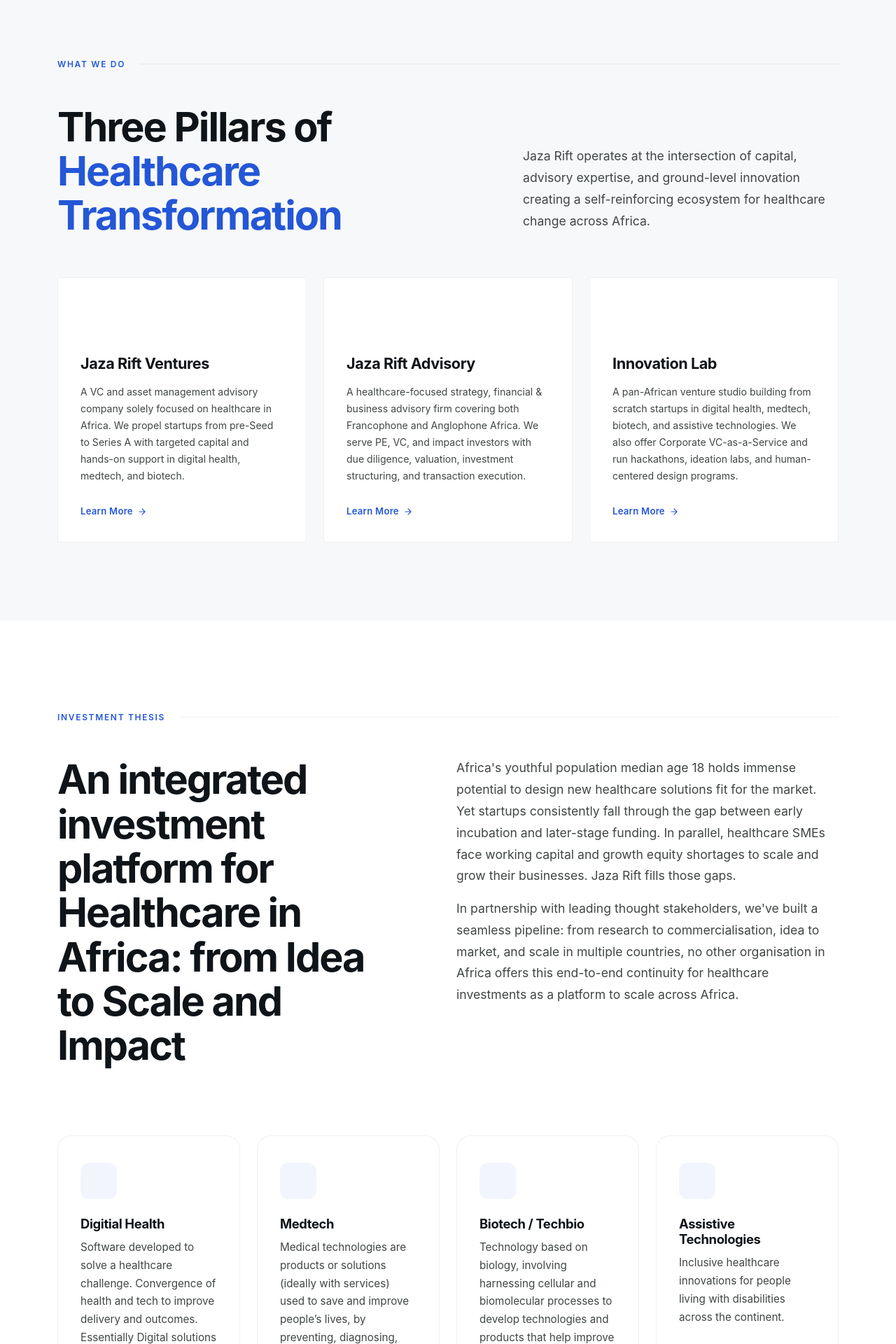
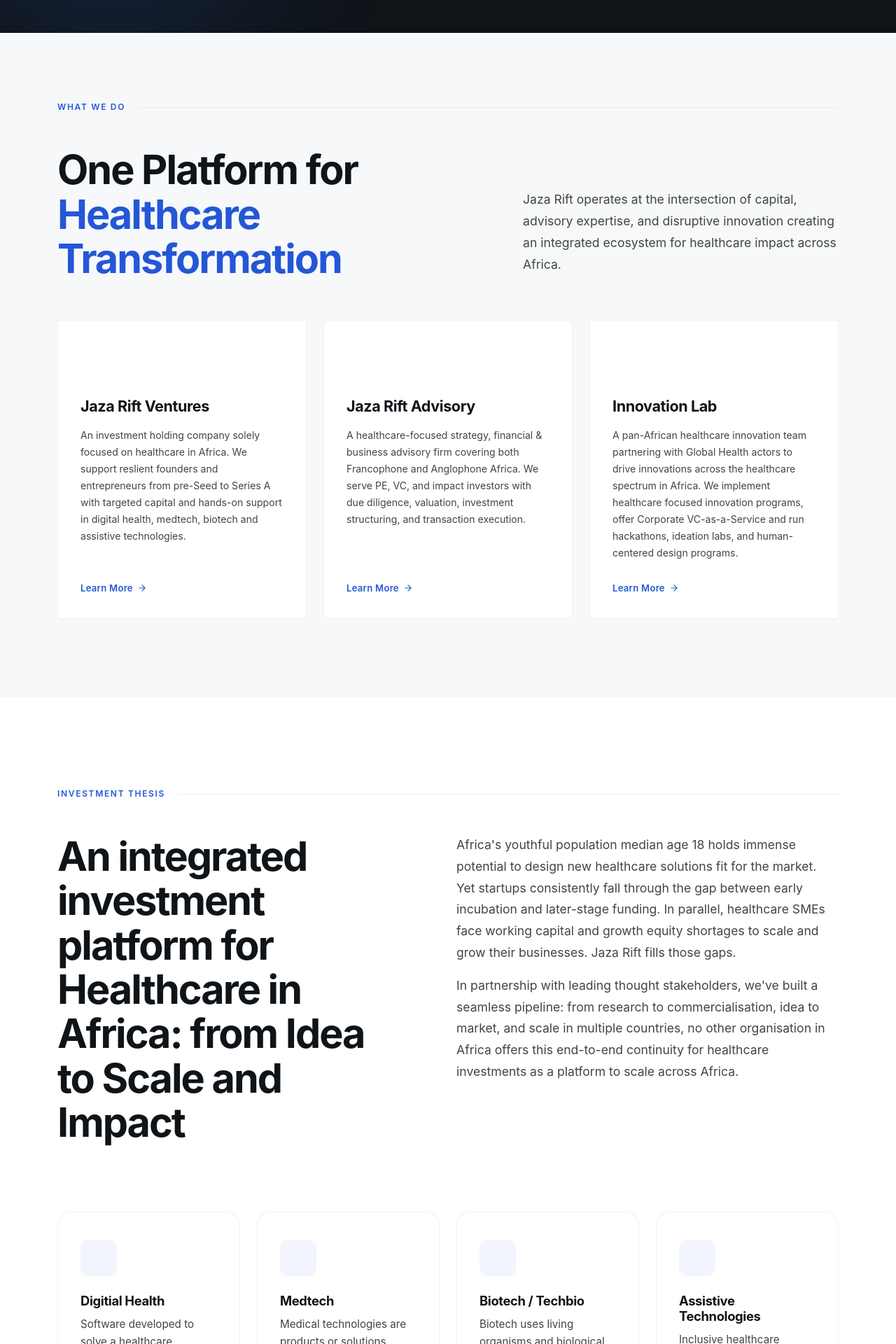
Before and after one commit to asimepartners/jazarift, a React (Vite) app: page / in a window 1280 px wide. Shown: the part 880-2800 px from the top of the page at 70% size. Built offline with nearby package versions, Linux system fonts and the light colour scheme; some icons are missing.

Commit message:
jaza20260426_1

```diff
--- a/app/page.module.css
+++ b/app/page.module.css
@@ -437,7 +437,7 @@
   line-height: 1.6;
 }
 
-/* ── Conveyor belt ───────────────────────────────────────── */
+/* ── Innovation Continuum ───────────────────────────────────────── */
 .conveyorBand {
   background: #0f1419;
   margin: 0 -32px;
--- a/src/components/ConveyorBelt.tsx
+++ b/src/components/ConveyorBelt.tsx
@@ -6,7 +6,7 @@
     <AnimatedSection className="wf-band-dark">
       <div className="container">
         <div className="wf-section-eyebrow-row wf-eyebrow-dark">
-          <span className="wf-eyebrow wf-eyebrow-yellow">The Conveyor Belt</span>
+          <span className="wf-eyebrow wf-eyebrow-yellow">The Innovation Continuum</span>
           <div className="wf-hr wf-hr-dark" />
         </div>
 
--- a/src/components/Navbar.tsx
+++ b/src/components/Navbar.tsx
@@ -59,7 +59,7 @@
             </ul>
             <motion.a
               className="btn wf-btn-nav"
-              href="#apply"
+              href="http://tinyurl.com/jazarift"
               whileHover={{ scale: 1.04, y: -1 }}
               whileTap={{ scale: 0.96 }}
               transition={{ type: 'spring', stiffness: 400, damping: 20 }}
--- a/src/components/WhatWeDo.tsx
+++ b/src/components/WhatWeDo.tsx
@@ -7,7 +7,7 @@
     number: '01',
     label: 'Ventures',
     title: 'Jaza Rift Ventures',
-    body: 'A VC and asset management advisory company solely focused on healthcare in Africa. We propel startups from pre-Seed to Series A with targeted capital and hands-on support in digital health, medtech, and biotech.',
+    body: 'An investment holding company solely focused on healthcare in Africa. We support reslient founders and entrepreneurs from pre-Seed to Series A with targeted capital and hands-on support in digital health, medtech, biotech and assistive technologies.',
     icon: ChartIncreaseIcon,
     href: '#portfolio',
   },
@@ -23,7 +23,7 @@
     number: '03',
     label: 'Innovation Lab',
     title: 'Innovation Lab',
-    body: 'A pan-African venture studio building from scratch startups in digital health, medtech, biotech, and assistive technologies. We also offer Corporate VC-as-a-Service and run hackathons, ideation labs, and human-centered design programs.',
+    body: 'A pan-African healthcare innovation team partnering with Global Health actors to drive innovations across the healthcare spectrum in Africa. We implement healthcare focused innovation programs, offer Corporate VC-as-a-Service and run hackathons, ideation labs, and human-centered design programs.',
     icon: TestTube01Icon,
     href: '#thesis',
   },
@@ -44,7 +44,7 @@
           <div className="col-lg-5">
             <FadeUp>
               <h2 className="wf-display">
-                Three Pillars of<br />
+                One Platform for<br />
                 <span className="wf-display-accent">Healthcare Transformation</span>
               </h2>
             </FadeUp>
@@ -52,7 +52,7 @@
           <div className="col-lg-5 offset-lg-2 mt-4 mt-lg-0 d-flex align-items-end">
             <BlurIn>
               <p className="wf-prose">
-                Jaza Rift operates at the intersection of capital, advisory expertise, and ground-level innovation creating a self-reinforcing ecosystem for healthcare change across Africa.
+                Jaza Rift operates at the intersection of capital, advisory expertise, and disruptive innovation creating an integrated ecosystem for healthcare impact across Africa.
               </p>
             </BlurIn>
           </div>
--- a/src/data/content.ts
+++ b/src/data/content.ts
@@ -52,15 +52,15 @@
   headline: "Healthcare investment platform for Africa",
   subheadline:
     "Pre-Seed to Series\u00A0A, debt and grant funding, transaction advisory, and strategic market entry to build the future of healthcare in Afrca.",
-  ctaPrimary: { label: "Submit Your Proposal", href: "#apply" },
+  ctaPrimary: { label: "Submit Your Proposal", href: "http://tinyurl.com/jazarift" },
   ctaSecondary: { label: "View Portfolio", href: "#portfolio" },
 };
 
 export const heroStats = [
-  { value: "6", label: "Portfolio Companies" },
-  { value: "4", label: "Focus Sectors" },
+  { value: "9", label: "Portfolio Companies" },
+  { value: "4", label: "Focus Sectors: Digital health, Medtech, Biotech, Assistive Tech" },
   { value: "2", label: "Offices in Africa" },
-  { value: "21", label: "Francophone Markets" },
+  { value: "3", label: "Nexus (Climate, AI, Gender)" },
 ];
 
 /* ── Investment Thesis ───────────────────────────────────── */
@@ -79,7 +79,7 @@
     icon: "🤖",
     title: "Digitial Health",
     description:
-      "Software developed to solve a healthcare challenge. Convergence of health and tech to improve delivery and outcomes. Essentially Digital solutions (not hardware or physical assets).",
+      "Software developed to solve a healthcare challenge. Convergence of health and tech to improve delivery and outcomes. Essentially Digital solutions (not hardware or physical assets), including insuretech, fintech for health etc.",
   },
   {
     icon: "🌿",
@@ -91,13 +91,13 @@
     icon: "♀",
     title: "Biotech / Techbio",
     description:
-      "Technology based on biology, involving harnessing cellular and biomolecular processes to develop technologies and products that help improve people's health and lives. It provides breakthrough products and technologies to combat debilitating and rare diseases, reduce our environmental footprint, feed the hungry, use less and cleaner energy, and have safer, cleaner and more efficient industrial manufacturing processes.",
+      "Biotech uses living organisms and biological systems to create products and services. TechBio integrates cutting-edge technologies, like AI, big data analytics, nanotechnology, and robotics, with biological sciences to develop innovative solutions.",
   },
   {
     icon: "♿",
     title: "Assistive Technologies",
     description:
-      "Inclusive healthcare innovations for people living with disabilities across the continent.",
+      "Inclusive healthcare innovations for people living with disabilities across the continent. Services or products ranging from physical products to digital solutions that help people who have difficulty speaking, typing, writing, remembering, pointing, seeing, hearing, learning, walking, and many other things.",
   },
 ];
 
```
Also changed, not shown: app/page.tsx (+4 -4 lines).
